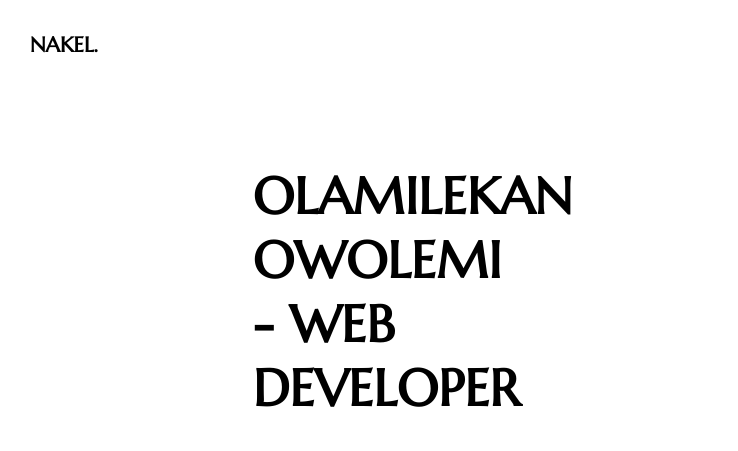
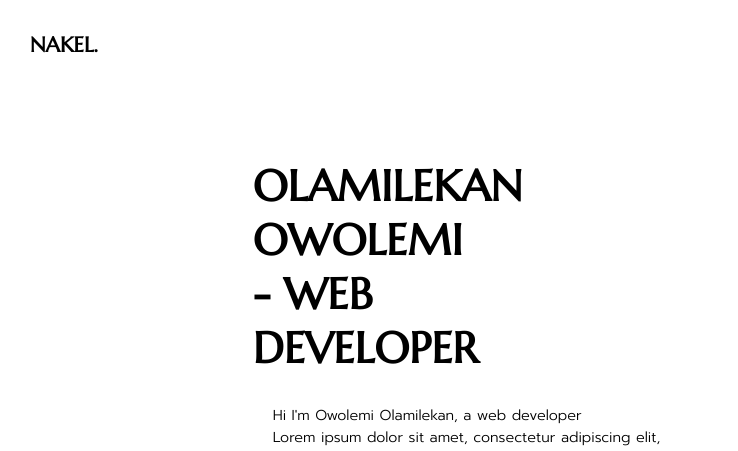
Before and after one commit to nakelcode/second-portfolio-website, a plain HTML site: page index.html in a window 1280 px wide. Shown: the top 451 px of the page, 0-738 px from the left. Drawn offline with Linux system fonts and the light colour scheme; grey boxes are pictures that could not be loaded.

Commit message:
Update style.css

```diff
--- a/style.css
+++ b/style.css
@@ -18,7 +18,7 @@ html{
 }
 .name h1{
   font-family: "Marcellus", serif;
-  font-size:320%;
+  font-size:270%;
 
 }
 .name p{
```
